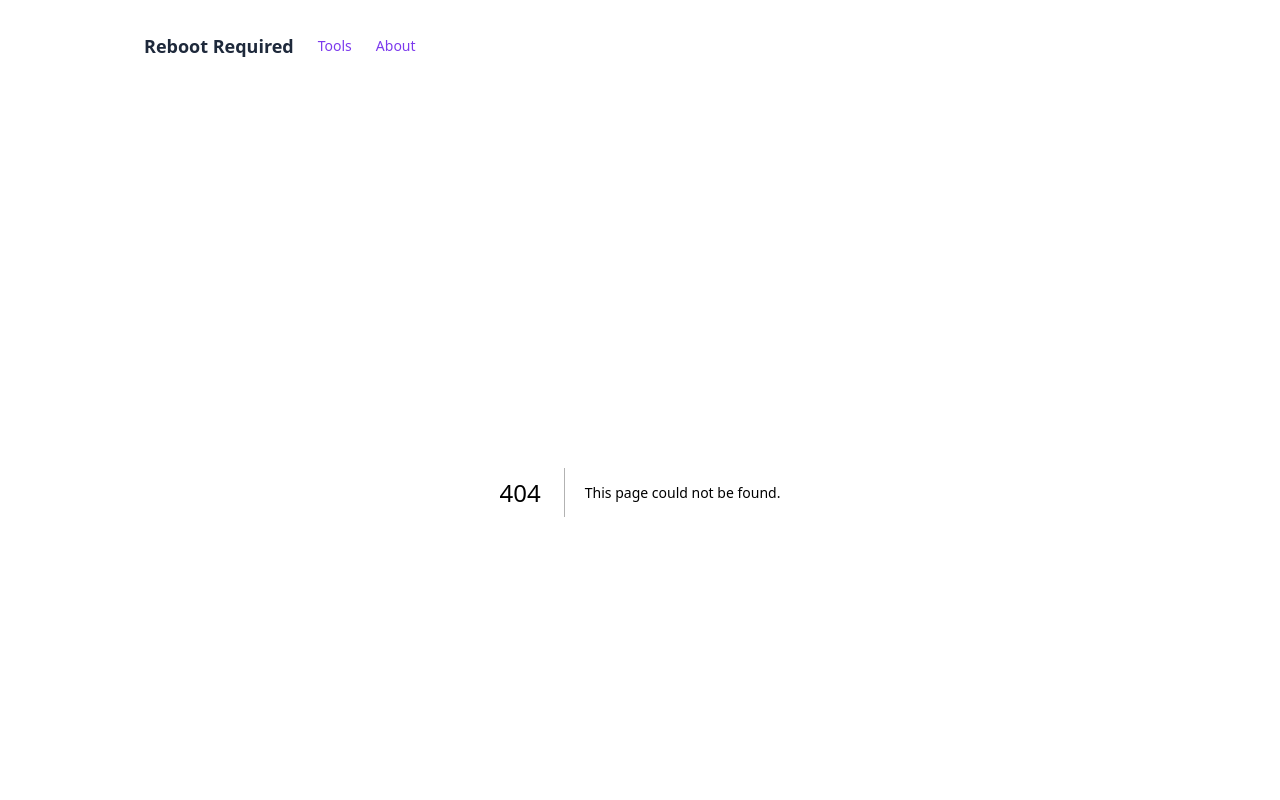
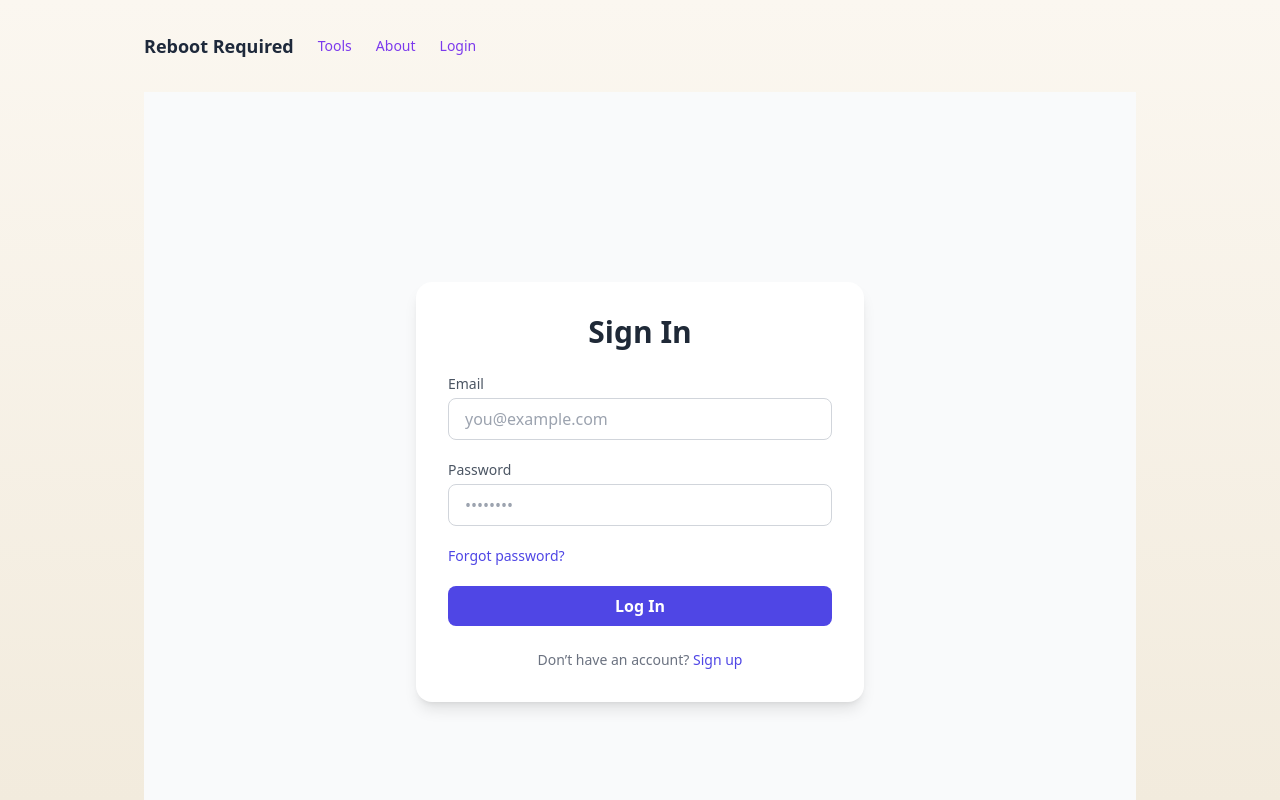
Before and after one commit to miamoore-prog/CS4352-Team18-Site, a Next.js app: page /login in a window 1280 px wide. Before the commit this address had no page. Shown: the top 800 px of the page. Built offline with nearby package versions, Linux system fonts and the light colour scheme.

Commit message:
new login page

```diff
--- /dev/null
+++ b/app/login/page.js
@@ -0,0 +1,77 @@
+// src/pages/Login.jsx or app/login/page.jsx (for Next.js)
+"use client";
+import { useState } from "react";
+
+export default function LoginPage() {
+  const [email, setEmail] = useState("");
+  const [password, setPassword] = useState("");
+
+  const handleSubmit = (e) => {
+    e.preventDefault();
+    console.log("Login with:", { email, password });
+  };
+
+  return (
+    <div className="min-h-screen flex items-center justify-center bg-gray-50">
+      <div className="bg-white shadow-lg rounded-2xl p-8 w-full max-w-md">
+        <h2 className="text-3xl font-bold text-center mb-6 text-gray-800">
+          Sign In
+        </h2>
+        <form onSubmit={handleSubmit} className="space-y-5">
+          {/* Email */}
+          <div>
+            <label className="block text-sm font-medium text-gray-600 mb-1">
+              Email
+            </label>
+            <input
+              type="email"
+              required
+              value={email}
+              onChange={(e) => setEmail(e.target.value)}
+              placeholder="you@example.com"
+              className="w-full px-4 py-2 border border-gray-300 rounded-lg focus:outline-none focus:ring-2 focus:ring-indigo-500"
+            />
+          </div>
+
+          {/* Password */}
+          <div>
+            <label className="block text-sm font-medium text-gray-600 mb-1">
+              Password
+            </label>
+            <input
+              type="password"
+              required
+              value={password}
+              onChange={(e) => setPassword(e.target.value)}
+              placeholder="••••••••"
+              className="w-full px-4 py-2 border border-gray-300 rounded-lg focus:outline-none focus:ring-2 focus:ring-indigo-500"
+            />
+          </div>
+
+          {/* Forgot Password + Button */}
+          <div className="flex items-center justify-between text-sm">
+            <a href="#" className="text-indigo-600 hover:text-indigo-500">
+              Forgot password?
+            </a>
+          </div>
+
+          {/* Submit */}
+          <button
+            type="submit"
+            className="w-full bg-indigo-600 hover:bg-indigo-700 text-white font-semibold py-2 rounded-lg transition-all"
+          >
+            Log In
+          </button>
+        </form>
+
+        {/* Divider */}
+        <div className="mt-6 text-center text-gray-500 text-sm">
+          Don’t have an account?{" "}
+          <a href="#" className="text-indigo-600 hover:text-indigo-500 font-medium">
+            Sign up
+          </a>
+        </div>
+      </div>
+    </div>
+  );
+}
--- a/components/NavBar.js
+++ b/components/NavBar.js
@@ -26,6 +26,11 @@ export default function NavBar() {
                 About
               </Button>
             </Link>
+              <Link href="/login">
+              <Button variant="ghost" className="text-sm">
+                Login
+              </Button>
+            </Link>
           </div>
         </div>
       </div>
```
